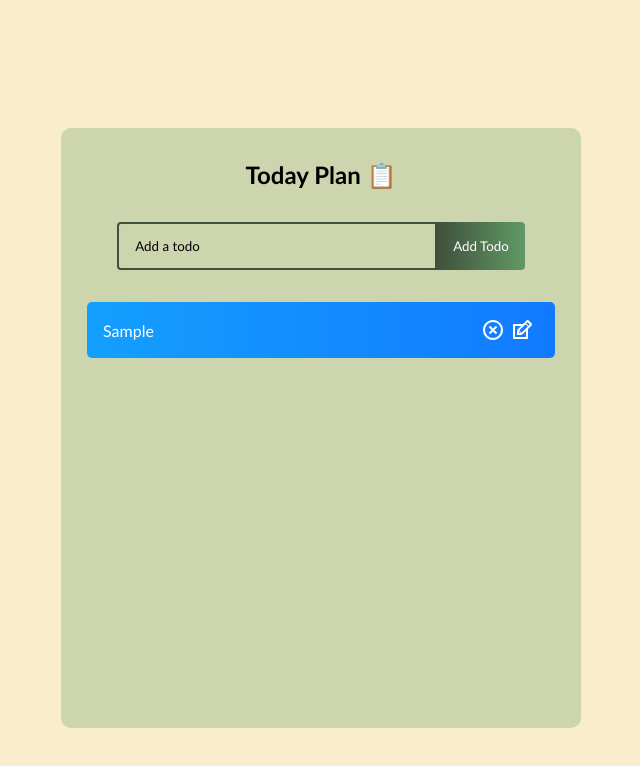
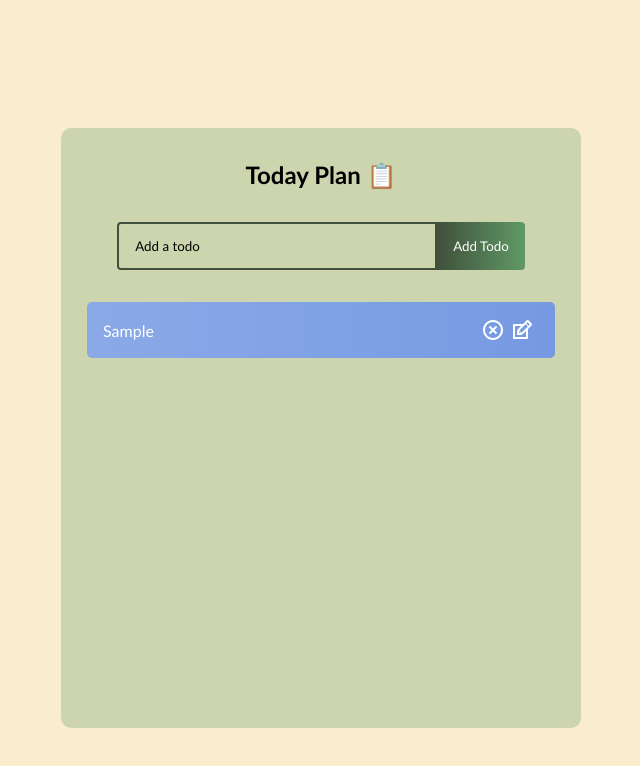
Before and after one commit to smakotinaaa/react-todo-app, a React (Create React App) app: page / in a window 1280 px wide. Both pictures are taken after typing "Sample" into the empty fields and a click on the button "Add Todo". Shown: the top 766 px of the page, without its empty margins (319-959 px from the left). Built offline with nearby package versions, Linux system fonts and the light colour scheme.

Commit message:
design changes

```diff
--- a/src/App.css
+++ b/src/App.css
@@ -71,14 +71,15 @@ h1 {
 }
 
 .todo-input.edit {
-  border: 2px solid #149fff;
+  border: 2px solid #264e70;
 }
 
 .todo-button.edit {
   background: linear-gradient(
           90deg,
-          rgba(20, 159, 255, 1) 0%,
-          rgba(17, 122, 255, 1) 100%
+          #264e70 100%,
+          rgb(44,91,131) 0%
+
   );
   padding: 16px 22px;
 }
@@ -97,8 +98,8 @@ h1 {
   color: #fff;
   background: linear-gradient(
           90deg,
-          rgba(255, 118, 20, 1) 0%,
-          rgba(255, 84, 17, 1) 100%
+          #e38a76 0%,
+          rgb(223, 120, 97) 100%
   );
 
   padding: 16px;
@@ -109,24 +110,24 @@ h1 {
 .todo-row:nth-child(4n + 1) {
   background: linear-gradient(
           90deg,
-          rgba(93, 12, 255, 1) 0%,
-          rgba(155, 0, 250, 1) 100%
+          #c076e3 0%,
+          rgb(202,139,231) 100%
   );
 }
 
 .todo-row:nth-child(4n + 2) {
   background: linear-gradient(
           90deg,
-          rgba(255, 12, 241, 1) 0%,
-          rgba(250, 0, 135, 1) 100%
+          rgb(231,139,169) 0%,
+          #e37699 100%
   );
 }
 
 .todo-row:nth-child(4n + 3) {
   background: linear-gradient(
           90deg,
-          rgba(20, 159, 255, 1) 0%,
-          rgba(17, 122, 255, 1) 100%
+          rgb(139,169,231) 0%,
+          #7699e3 100%
   );
 }
 
```
